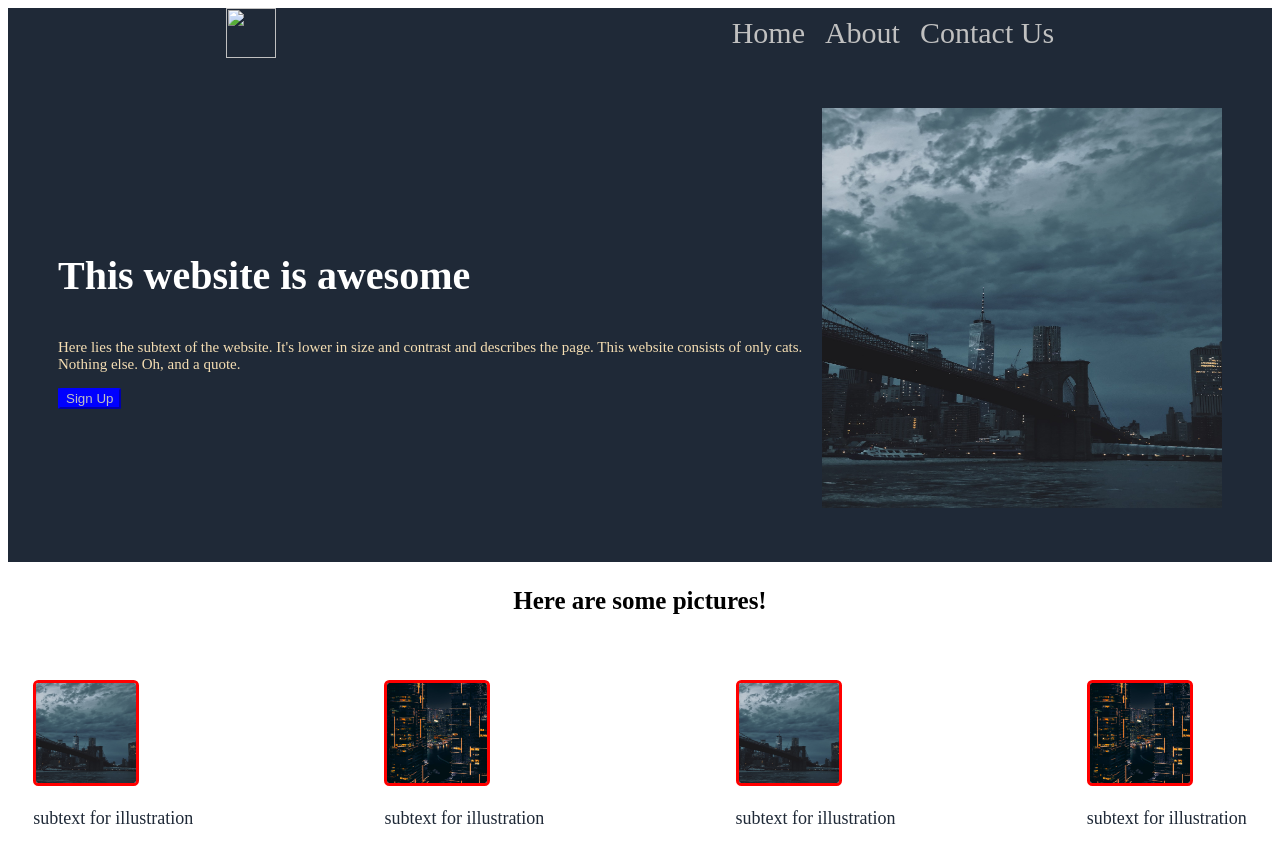
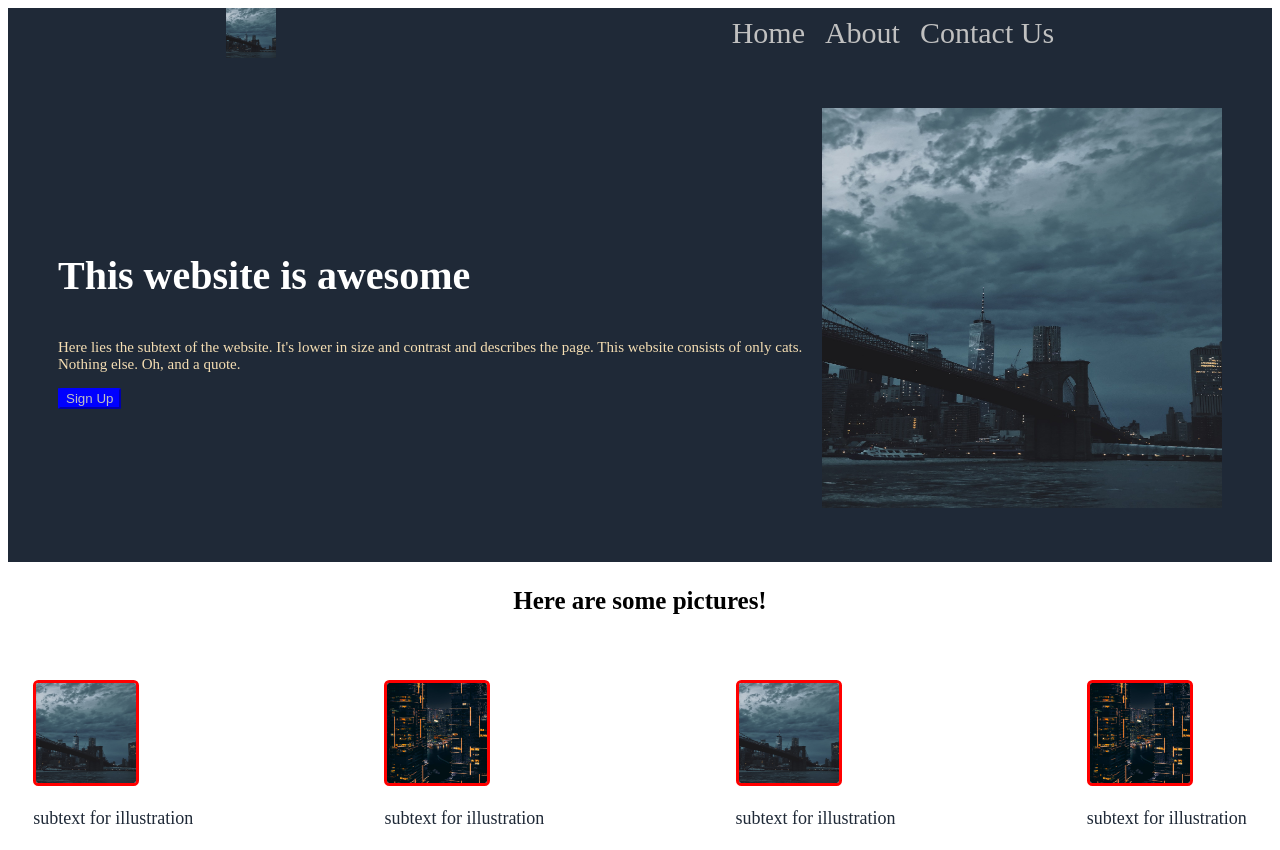
Before and after one commit to mhmdmakkeh22/Landing-Project-TheOdinProject, a plain HTML site: page landing-project/index.html in a window 1280 px wide. Shown: the top 850 px of the page. Drawn offline with Linux system fonts and the light colour scheme.

Commit message:
Update index.html

```diff
--- a/landing-project/index.html
+++ b/landing-project/index.html
@@ -10,7 +10,7 @@
     <div class="container">
         <div class="header">
             <div class="header-top">
-                <img class="logo" src="bridge.jpg" width="50px" height="50px">
+                <img class="logo" src="images/bridge.jpg" width="50px" height="50px">
                 <div class="links">
                     <a class="link1" href="www.google.com"> Home</a>
                     <a class="link1" href="www.google.com"> About</a>
```
